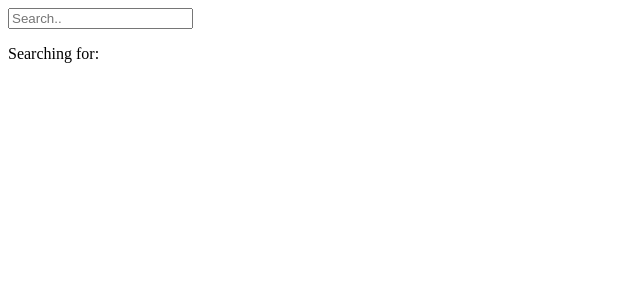
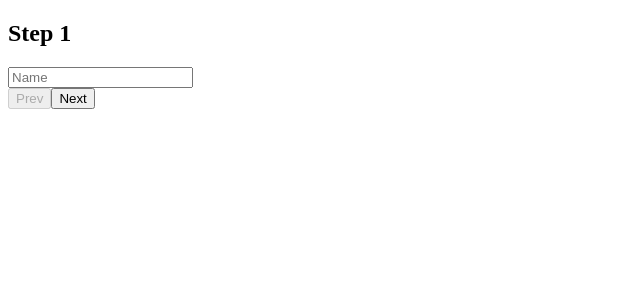
Before and after one commit to Vardhan1999/React-Practice, a React (Vite) app: page / in a window 1280 px wide. Shown: the top 300 px of the page, without its empty margins (0-640 px from the left). Built offline with nearby package versions, Linux system fonts and the light colour scheme.

Commit message:
Updated multi-step form functionality

```diff
--- a/src/App.jsx
+++ b/src/App.jsx
@@ -1,45 +1,65 @@
-import React, { useEffect, useState } from "react";
-
-function useDebounce(value, delay = 300) {
-  const [debounced, setDebounced] = useState(value);
-
-  useEffect(() => {
-    const t = setTimeout(() => setDebounced(value), delay)
-
-    return () => clearTimeout(t)
-  }, [value, delay])
-
-  return debounced;
-}
+import { useState } from "react";
 
 export default function App() {
-  const [q, setQ] = useState("");
-  const debouncedQ = useDebounce(q, 500);
-  const [result, setResult] = useState([]);
+  const [step, setStep] = useState(1);
+  const [form, setForm] = useState({ name: "", email: "", address: "" });
 
-  useEffect(() => {
-    if (!debouncedQ) {
-      setResult([]);
-      return;
-    }
+  function next() {
+    setStep((s) => Math.min(3, s + 1));
+  }
 
-    const items = ['Apple', 'Banana', 'Cherry', 'Date', 'Guava'];
+  function prev() {
+    setStep((s) => Math.max(1, s - 1));
+  }
 
-    setResult(
-      items.filter((i) => i.toLowerCase().includes(debouncedQ.toLowerCase()))
-    )
-  }, [debouncedQ]);
+  function update(field, value) {
+    setForm((f) => ({ ...f, [field]: value }));
+  }
+
+  if (step === 3) {
+    return (
+      <div>
+        <h3>Review</h3>
+        <pre>{JSON.stringify(form, null, 2)}</pre>
+        <button onClick={prev}>Back</button>
+        <button onClick={() => alert("Submitted!")}>Submit</button>
+      </div>
+    );
+  }
 
   return (
     <div>
-      <input placeholder="Search.." value={q} onChange={(e) => setQ(e.target.value)} />
-      <p>Searching for: {debouncedQ}</p>
+      <h2>Step {step}</h2>
 
-      <ul>
-        {result.map((r) => (<li key={r}>
-          {r}
-        </li>))}
-      </ul>
+      {step === 1 && (
+        <input
+          placeholder="Name"
+          value={form.name}
+          onChange={(e) => update("name", e.target.value)}
+        />
+      )}
+
+      {step === 2 && (
+        <>
+          <input
+            placeholder="Email"
+            value={form.email}
+            onChange={(e) => update("email", e.target.value)}
+          />
+          <input
+            placeholder="Address"
+            value={form.address}
+            onChange={(e) => update("address", e.target.value)}
+          />
+        </>
+      )}
+
+      <div>
+        <button onClick={prev} disabled={step === 1}>
+          Prev
+        </button>
+        <button onClick={next}>{step === 2 ? "Review" : "Next"}</button>
+      </div>
     </div>
-  )
+  );
 }
```
